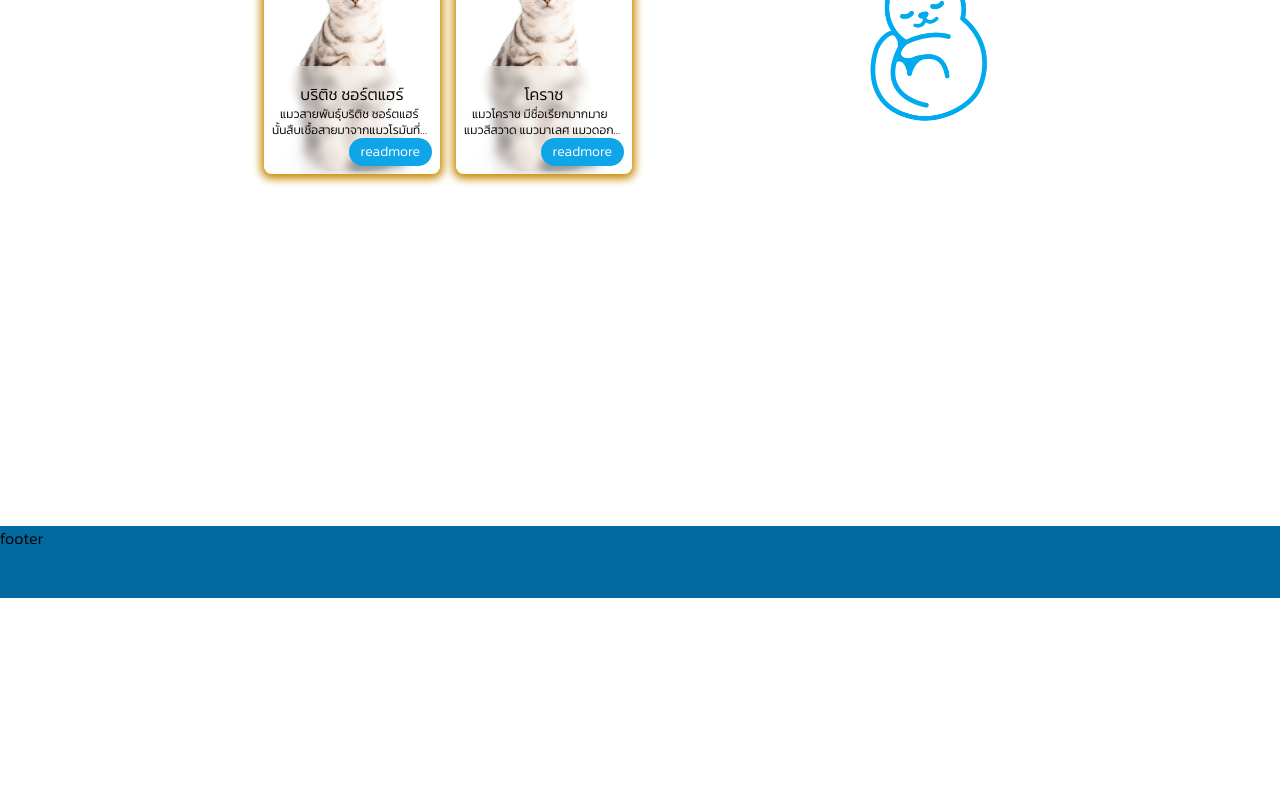
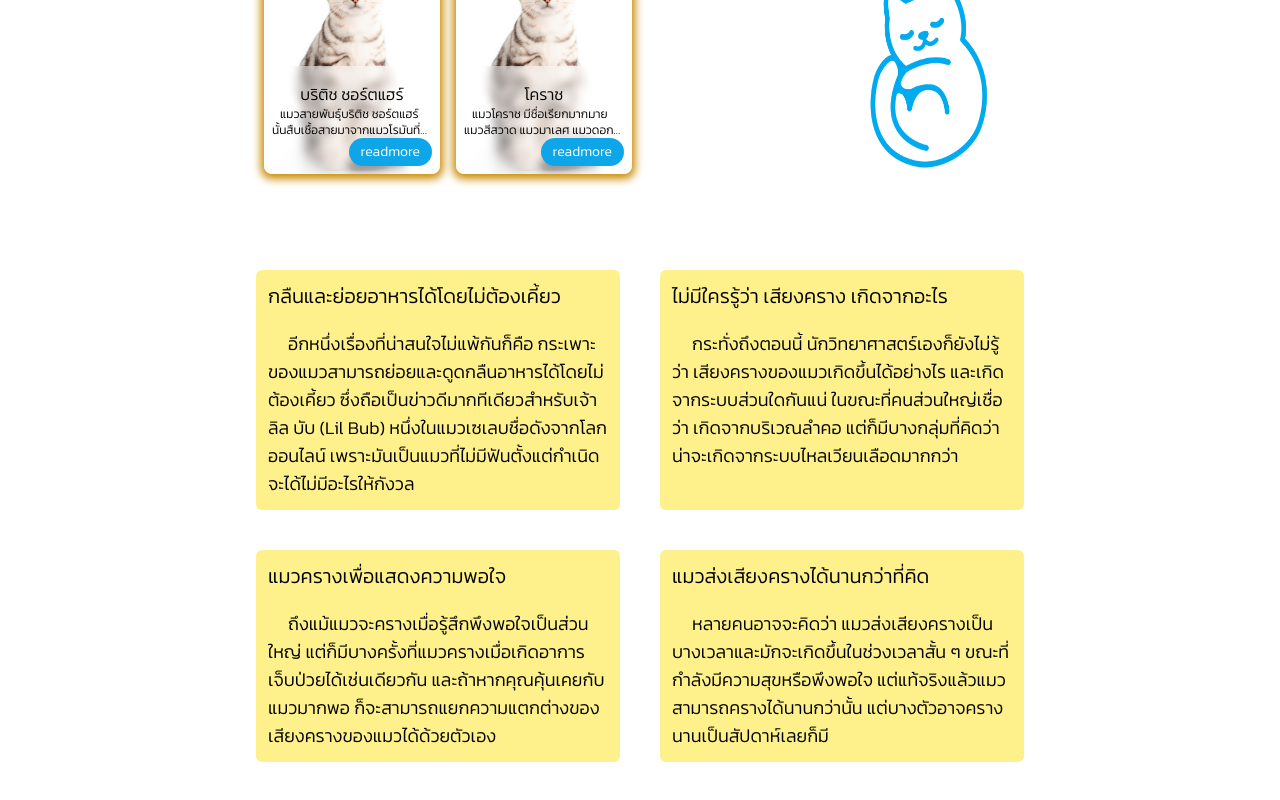
Before and after one commit to YoshidaMasune/kitten_queens-v2, a Next.js app: page /cats in a window 1280 px wide. Shown: the part 1071-1871 px from the top of the page. Before the commit the page ends 1669 px from the top, so only its background shows below. Built offline with nearby package versions, Linux system fonts and the light colour scheme.

Commit message:
update overall

```diff
--- a/components/contents/cats/Cats.tsx
+++ b/components/contents/cats/Cats.tsx
@@ -13,16 +13,16 @@ function Cats() {
         <>
           {genCats(cats)}
 
-          <div></div>
-          <div>
+          <div className="lg:block hidden"></div>
+
           <Image
             src="/logo/logo_cat.png"
             width={1000}
             height={1000}
             priority
             alt="logo cat"
+            className="w-auto h-full object-center lg:block hidden"
           />
-          </div>
         </>
       )}
     </div>
--- a/components/contents/cats/HeadCat.tsx
+++ b/components/contents/cats/HeadCat.tsx
@@ -21,10 +21,9 @@ function HeadCat() {
       windowRef.current.removeEventListener('scroll', handleScroll);
     };
   }, [prevScrollPos, isClient]);
-  console.log(visible);
   return (
     <header
-      className={`flex h-32 duration-300 sticky items-center z-10 items-center justify-center from-sky-200 to-yellow-100 bg-gradient-to-br`}
+      className={`flex h-32 duration-300 sticky items-center z-10  justify-center from-sky-200 to-yellow-100 bg-gradient-to-br`}
     >
       <article className="text-center">
         <h1 className={`text-4xl font-medium text-slate-900`}>top 10 cats</h1>
--- a/components/contents/cats/items/CatSlideItem.tsx
+++ b/components/contents/cats/items/CatSlideItem.tsx
@@ -1,6 +1,7 @@
 import Image from 'next/image';
 import React, { useState } from 'react';
 import { cat } from '@/data/cats';
+import Link from 'next/link';
 
 interface catitem {
   cat: cat;
@@ -32,9 +33,9 @@ function CatSlideItem({ cat }: catitem) {
         <article className="space-y-1 flex flex-col ">
           <h3 className="text-lg text-center">{cat.bleed.th}</h3>
           <p className="line-clamp-3 px-5 indent-5">{cat.derivation}</p>
-          <button className="w-fit hover:w-10/12 transition-[width] ease-in-out self-center btn-primary">
-            อ่านต่อ
-          </button>
+          <Link href={`/cats/${cat.id}`} className="self-center w-fit">
+            <button className="btn-primary">อ่านต่อ</button>
+          </Link>
         </article>
       </div>
     </div>
--- a/components/contents/header/Header.tsx
+++ b/components/contents/header/Header.tsx
@@ -17,7 +17,7 @@ function Header() {
     slidesToShow: 1,
     slidesToScroll: 1,
     arrows: false,
-    // autoplay: true,
+    autoplay: true,
     autoplaySpeed: 4000,
   });
   const [slideRef, setSideRef] = useState<any>();
--- a/components/contents/header/items/HeaderItem.tsx
+++ b/components/contents/header/items/HeaderItem.tsx
@@ -1,5 +1,6 @@
 import { knowlage } from '@/data/knowlages';
 import Image from 'next/image';
+import Link from 'next/link';
 import React from 'react';
 
 interface headItem {
@@ -36,7 +37,9 @@ function HeaderItem({ head }: headItem) {
           <h3 className=" text-sm sm:text-lg md:text-4xl">{head?.head}</h3>
           {/* content */}
           <p className=" ml-3 text-xs lg:text-lg indent-10">{head?.content}</p>
-          <button className="btn-primary self-center">บทความอื่นๆ</button>
+          <Link href={`/blogs`}>
+            <button className="btn-primary self-center">บทความอื่นๆ</button>
+          </Link>
         </article>
       </div>
     </div>
--- /dev/null
+++ b/components/contents/knowlageTip/Knowlage.tsx
@@ -0,0 +1,51 @@
+import getData from '@/data/fetchdata/getData';
+import { knowlage } from '@/data/knowlages';
+import React, { useState, useEffect } from 'react';
+
+function Knowlage() {
+  const [knowlages, setKnowlaages] = useState<Array<knowlage | any>>(
+    getData('knowlages'),
+  );
+  // useEffect(() => {}, [
+
+  // ])
+  return (
+    <div
+      className="grid grid-cols-1 gap-10 w-11/12 mx-auto
+      lg:grid-cols-2 lg:w-3/5
+      "
+    >
+      {knowlages.length === 0 ? null : genItems(knowlages)}
+    </div>
+  );
+}
+
+interface itemknowlage {
+  knowlage: knowlage;
+}
+
+const KnowlageItem = ({ knowlage }: itemknowlage) => {
+  return (
+    <div className="w-full  bg-yellow-200 p-3 rounded-md">
+      <article>
+        <h2 className="text-lg lg:text-xl">{knowlage.head}</h2>
+        <p className="text-sm lg:text-lg leading-5 indent-5 mt-5">
+          {knowlage.content}
+        </p>
+      </article>
+    </div>
+  );
+};
+
+const genItems = (list: Array<knowlage>) => {
+  const len = list.length;
+  return list.map((item, index) => {
+    if (index < len - 4) {
+      return;
+    } else {
+      return <KnowlageItem key={index} knowlage={item} />;
+    }
+  });
+};
+
+export default Knowlage;
--- a/pages/cats/[cid].tsx
+++ b/pages/cats/[cid].tsx
@@ -10,6 +10,7 @@ import Slider from 'react-slick';
 
 import 'slick-carousel/slick/slick.css';
 import 'slick-carousel/slick/slick-theme.css';
+import TopcatsSide from '@/components/contents/cats/slide/TopcatsSide';
 
 function Cid() {
   const [cat, setCat] = useState<cat>();
@@ -146,6 +147,10 @@ function Cid() {
                 </div>
               </section>
             </div>
+
+            <div className="mt-32">
+              <TopcatsSide />
+            </div>
           </main>
         </Layout>
       )}
--- a/pages/cats/index.tsx
+++ b/pages/cats/index.tsx
@@ -1,5 +1,6 @@
 import Cats from '@/components/contents/cats/Cats';
 import HeadCat from '@/components/contents/cats/HeadCat';
+import Knowlage from '@/components/contents/knowlageTip/Knowlage';
 import Layout from '@/components/layout/Layout';
 import Head from 'next/head';
 import React from 'react';
@@ -14,6 +15,10 @@ function index() {
         <div>
           <HeadCat />
           <Cats />
+
+          <div>
+            <Knowlage />
+          </div>
         </div>
       </Layout>
     </div>
```
Lines whose indentation alone changed are shown as unchanged.
